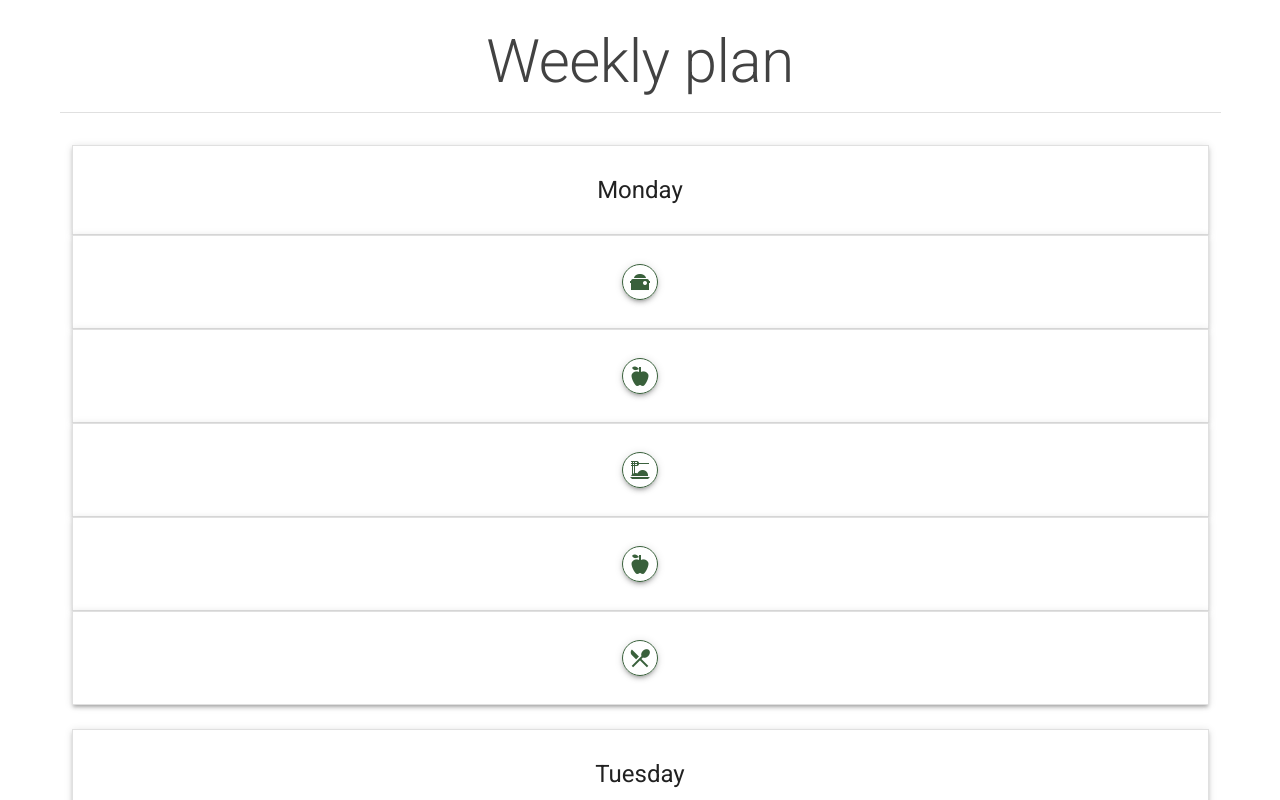
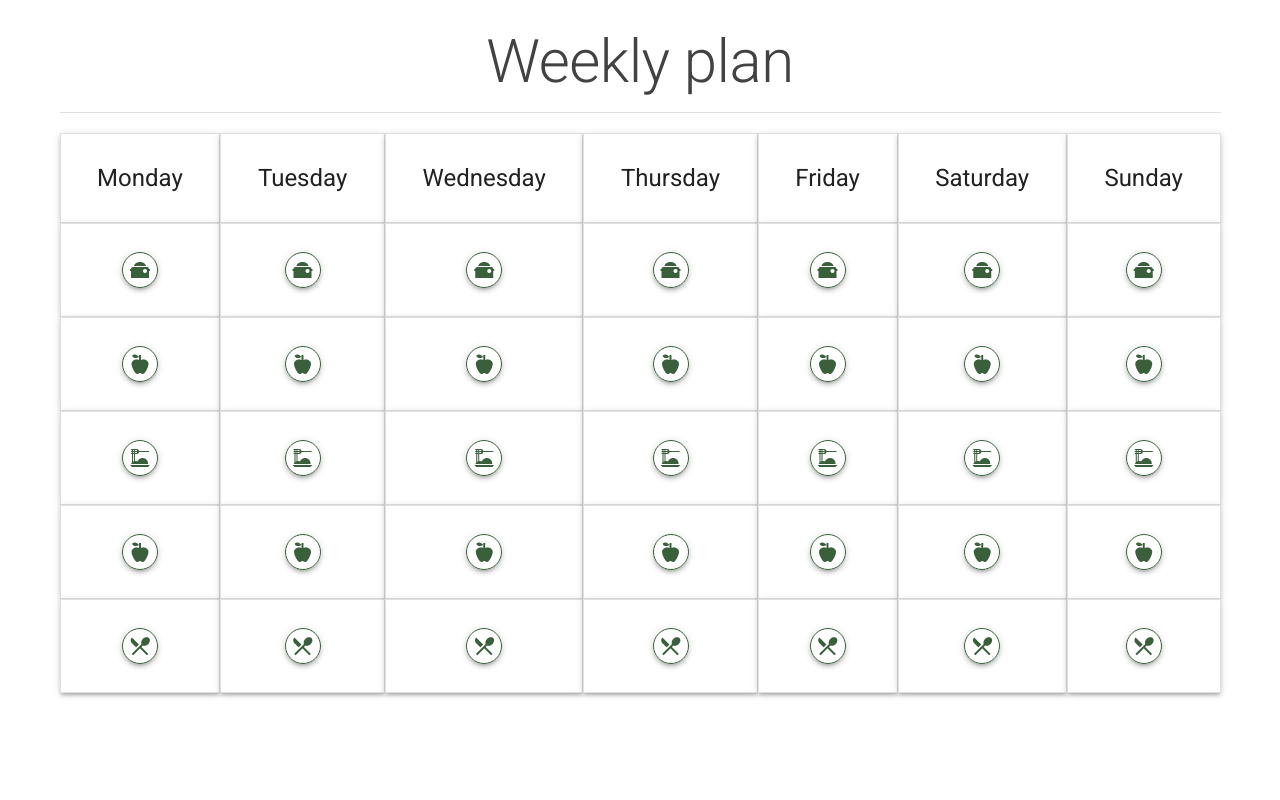
Before and after one commit to skoones/Plates, a Vue app in the folder frontend/: page /week in a window 1280 px wide. Shown: the top 800 px of the page. Built offline with nearby package versions, Linux system fonts and the light colour scheme.

Commit message:
Fixed grid system problems in weekly plan

```diff
--- a/frontend/src/components/DayOfWeek.vue
+++ b/frontend/src/components/DayOfWeek.vue
@@ -1,8 +1,7 @@
 <template>
   <div>
-    <v-container>
     <v-layout column>
-        <v-flex flat height="100%" tile width="100%">
+      <v-flex flat tile>
         <plan-cell :day-of-week="dayName" :is-meal="false"></plan-cell>
         <plan-cell :is-meal="true" :meal-type="'breakfast'"></plan-cell>
         <plan-cell :is-meal="true" :meal-type="'snack'"></plan-cell>
@@ -11,7 +10,6 @@
         <plan-cell :is-meal="true" :meal-type="'dinner'"></plan-cell>
       </v-flex>
     </v-layout>
-    </v-container>
   </div>
 </template>
 
--- a/frontend/src/components/WeeklyPlan.vue
+++ b/frontend/src/components/WeeklyPlan.vue
@@ -2,37 +2,11 @@
   <div>
     <v-container fluid>
       <!-- TODO - w jaki sposób reprezentować posiłki? form, button, nazwa posiłku + button?-->
-      <!--      <v-layout justify-center row>-->
-      <!--        <v-flex :color="'grey darken-3'" class="d-flex flex-row mt-6" flat tile width="100%">-->
-      <!--          <v-card v-for="day in daysOfWeek" :key="day" class="pt-3 pb-3" elevation="3"-->
-      <!--                  outlined tile width="100%">-->
-      <!--            <v-card-title class="text-h5 justify-center grey&#45;&#45;text text&#45;&#45;darken-4">{{ day }}</v-card-title>-->
-      <!--          </v-card>-->
-      <!--        </v-flex>-->
-      <!--      </v-layout>-->
       <v-layout justify-center row>
-        <v-flex>
-          <day-of-week v-for="day in daysOfWeek" :key="day" :day-name="day"></day-of-week>
+        <v-flex v-for="day in daysOfWeek" :key="day">
+          <day-of-week :day-name="day"></day-of-week>
         </v-flex>
       </v-layout>
-
-
-      <!--      <v-layout row>-->
-      <!--        <plan-cell v-for="n in 7" :key="n" :meal-type="'breakfast'" :is-meal="true"></plan-cell>-->
-      <!--      </v-layout>-->
-      <!--      <v-layout row>-->
-      <!--        <plan-cell v-for="n in 7" :key="n" :meal-type="'snack'" :is-meal="true"></plan-cell>-->
-      <!--      </v-layout>-->
-      <!--      <v-layout row>-->
-      <!--        <plan-cell v-for="n in 7" :key="n" :meal-type="'lunch'" :is-meal="true"></plan-cell>-->
-      <!--      </v-layout>-->
-      <!--      <v-layout row>-->
-      <!--        <plan-cell v-for="n in 7" :key="n" :meal-type="'snack'" :is-meal="true"></plan-cell>-->
-      <!--      </v-layout>-->
-      <!--      <v-layout row>-->
-      <!--        <plan-cell v-for="n in 7" :key="n" :meal-type="'dinner'" :is-meal="true"></plan-cell>-->
-      <!--      </v-layout>-->
-
     </v-container>
   </div>
 </template>
```
Lines whose indentation alone changed are shown as unchanged.
